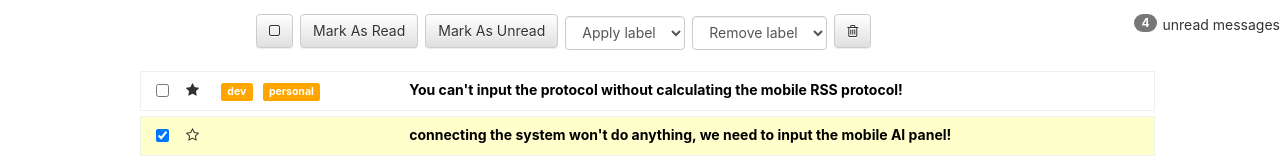
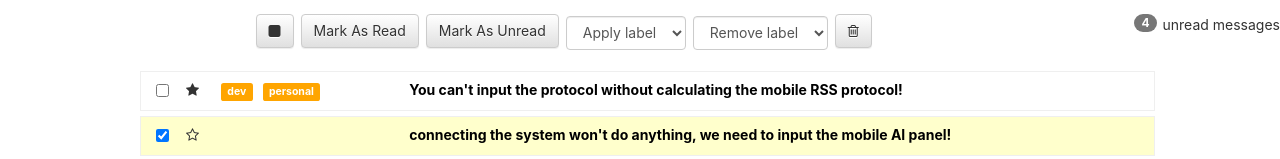
Before and after one commit to Matznick/react-inbox, a React (Create React App) app: page / in a window 1280 px wide. Shown: the top 159 px of the page. Built offline with nearby package versions, Linux system fonts and the light colour scheme.

Commit message:
select button styling done

```diff
--- a/src/App.css
+++ b/src/App.css
@@ -134,7 +134,9 @@ footer.spacer {
   align-items: flex;
 }
 
-
+.fa_custom{
+  color: #ffffcc;
+}
 
 
 
--- a/src/App.js
+++ b/src/App.js
@@ -192,6 +192,15 @@ class App extends Component {
     this.setState({ seedMessages: newArray });
   };
 
+  countSelectedMessages = () => {
+    let messages = [];
+    messages = messages.concat(this.state.seedMessages);
+    const numberOfSelected = messages.reduce((acc, curr) => {
+      return acc + (curr.selected === true ? 1 : 0);
+    }, 0);
+    return numberOfSelected;
+  };
+
   render() {
     return (
       <div className="App">
@@ -201,6 +210,8 @@ class App extends Component {
           deleteMessage={this.deleteMessage}
           countUnreadMessages={this.countUnreadMessages}
           addLabelToMessage={this.addLabelToMessage}
+          countSelectedMessages={this.countSelectedMessages}
+          seedMessages={this.state.seedMessages}
         />
         <MessagesList
           seedMessages={this.state.seedMessages}
--- a/src/components/Toolbar.js
+++ b/src/components/Toolbar.js
@@ -9,6 +9,17 @@ class Toolbar extends Component {
       console.log("reached delete in toolvbar");
       this.props.addLabelToMessage(false, e.target.value);
       e.target.selectedIndex = 0;
+    }
+  };
+
+  setSelectButtonStyle = () => {
+    console.log(this.props.seedMessages.length);
+    if (this.props.countSelectedMessages() === this.props.seedMessages.length) {
+      return "fa fa-square fa_custom";
+    } else if (this.props.countSelectedMessages() === 0) {
+      return "fa fa-square-o";
+    } else {
+      return "fa fa-square";
     }
   };
 
@@ -28,13 +39,7 @@ class Toolbar extends Component {
               onClick={this.props.selectMessages.bind(true)}
               className="btn btn-default"
             >
-              <i
-                className={
-                  this.props.allMessagesSelected
-                    ? "fa fa-square"
-                    : "fa fa-square-o"
-                }
-              ></i>
+              <i className={this.setSelectButtonStyle()}></i>
             </button>
 
             <button
```
